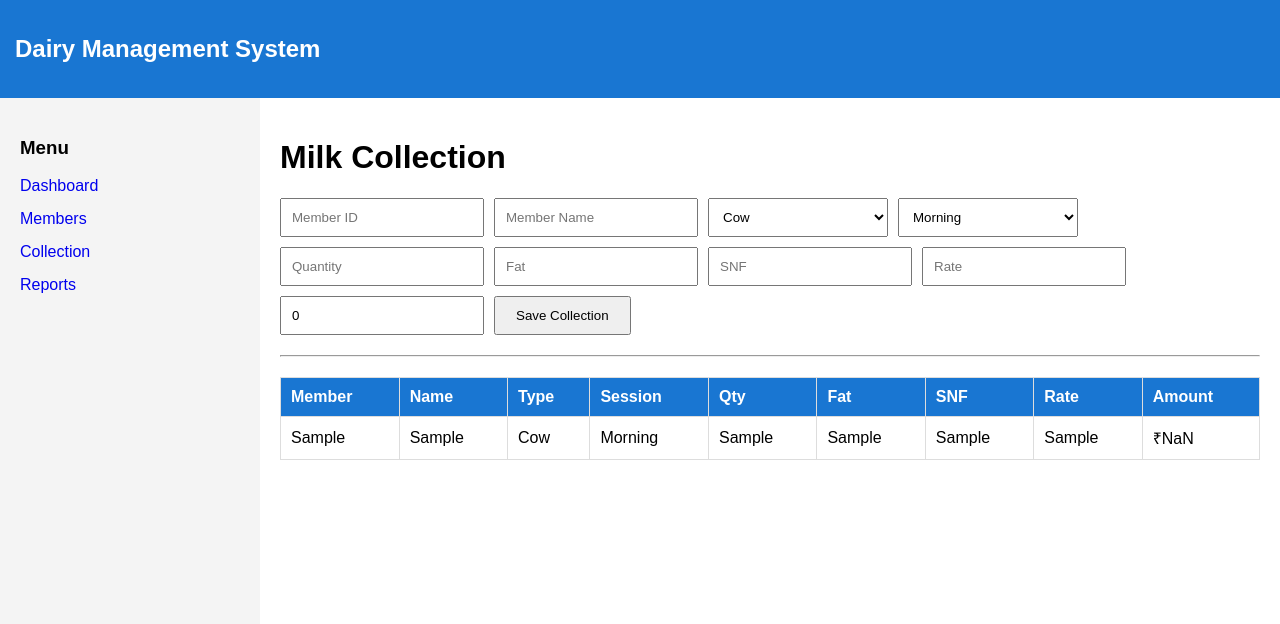
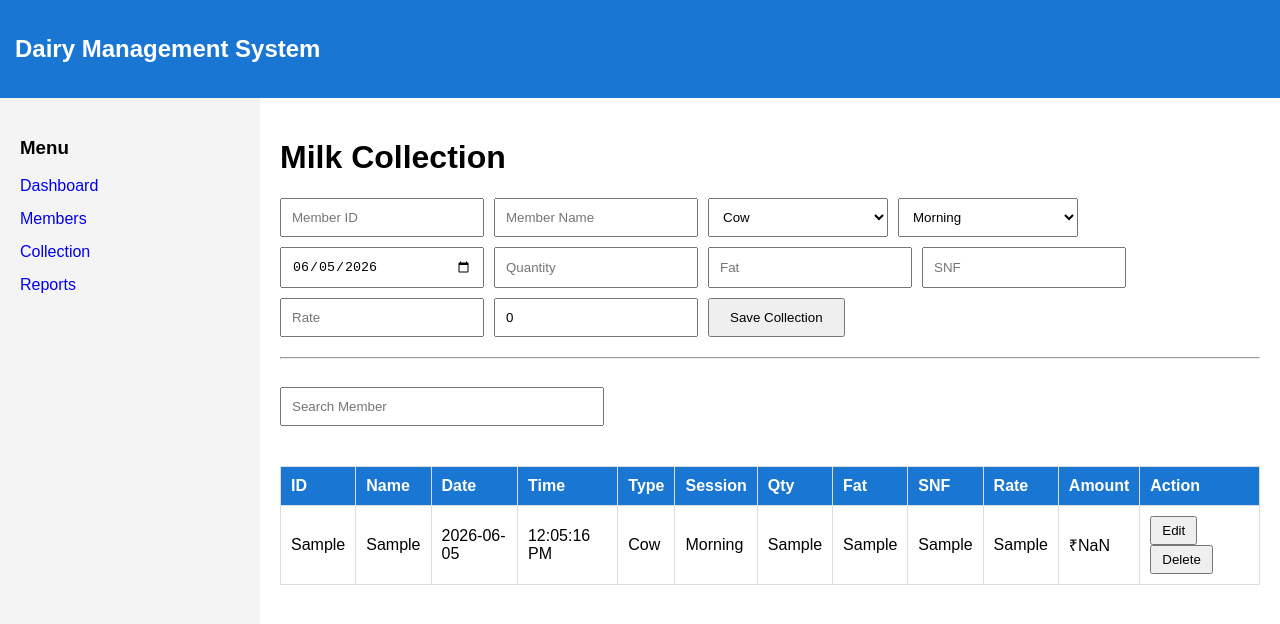
Before and after one commit to pranavgouraje-alt/dairy-management-system, a React app in the folder frontend/: page /collection in a window 1280 px wide. Both pictures are taken after typing "Sample", "Sample", "Sample", "Sample", "Sample", "Sample" into the empty fields and a click on the button "Save Collection". Shown: the top 624 px of the page. Built offline with nearby package versions, Linux system fonts and the light colour scheme; the HTML template or start-up script is replaced by a standard one.

Commit message:
: Professional milk collection module

```diff
--- a/frontend/src/pages/Collection.jsx
+++ b/frontend/src/pages/Collection.jsx
@@ -1,33 +1,81 @@
-import { useState } from "react";
+import { useState, useEffect } from "react";
 import MainLayout from "../layouts/MainLayout";
 
 function Collection() {
 
+  const emptyForm = {
+    memberId: "",
+    memberName: "",
+    milkType: "Cow",
+    session: "Morning",
+    quantity: "",
+    fat: "",
+    snf: "",
+    rate: "",
+    amount: 0,
+    collectionDate: new Date()
+      .toISOString()
+      .split("T")[0]
+  };
+
   const [collectionData, setCollectionData] =
-    useState({
-
-      memberId: "",
-
-      memberName: "",
-
-      milkType: "Cow",
-
-      session: "Morning",
-
-      quantity: "",
-
-      fat: "",
-
-      snf: "",
-
-      rate: "",
-
-      amount: 0
-
-    });
+    useState(emptyForm);
 
   const [collections, setCollections] =
     useState([]);
+
+  const [members, setMembers] =
+    useState([]);
+
+  const [search, setSearch] =
+    useState("");
+
+  const [editIndex, setEditIndex] =
+    useState(null);
+
+  // Load Members
+  useEffect(() => {
+
+    const savedMembers =
+      localStorage.getItem("members");
+
+    if (savedMembers) {
+
+      setMembers(
+        JSON.parse(savedMembers)
+      );
+
+    }
+
+  }, []);
+
+  // Load Collections
+  useEffect(() => {
+
+    const savedCollections =
+      localStorage.getItem(
+        "collections"
+      );
+
+    if (savedCollections) {
+
+      setCollections(
+        JSON.parse(savedCollections)
+      );
+
+    }
+
+  }, []);
+
+  // Save Collections
+  useEffect(() => {
+
+    localStorage.setItem(
+      "collections",
+      JSON.stringify(collections)
+    );
+
+  }, [collections]);
 
   function handleChange(e) {
 
@@ -45,22 +93,34 @@ function Collection() {
     ) {
 
       const quantity =
-        Number(
-          updatedData.quantity
-        );
+        Number(updatedData.quantity);
 
       const rate =
-        Number(
-          updatedData.rate
-        );
+        Number(updatedData.rate);
 
       updatedData.amount =
         quantity * rate;
     }
 
-    setCollectionData(
-      updatedData
+    setCollectionData(updatedData);
+  }
+
+  function findMember(memberId) {
+
+    const member = members.find(
+      (m) => m.memberId === memberId
     );
+
+    if (member) {
+
+      setCollectionData((prev) => ({
+        ...prev,
+        memberId,
+        memberName: member.name
+      }));
+
+    }
+
   }
 
   function saveCollection() {
@@ -79,34 +139,82 @@ function Collection() {
       return;
     }
 
-    setCollections([
-      ...collections,
-      collectionData
-    ]);
+    const record = {
+
+      ...collectionData,
+
+      collectionTime:
+        new Date()
+          .toLocaleTimeString()
+
+    };
+
+    if (editIndex !== null) {
+
+      const updatedCollections =
+        [...collections];
+
+      updatedCollections[
+        editIndex
+      ] = record;
+
+      setCollections(
+        updatedCollections
+      );
+
+      setEditIndex(null);
+
+    } else {
+
+      setCollections([
+        ...collections,
+        record
+      ]);
+
+    }
 
     setCollectionData({
-
-      memberId: "",
-
-      memberName: "",
-
-      milkType: "Cow",
-
-      session: "Morning",
-
-      quantity: "",
-
-      fat: "",
-
-      snf: "",
-
-      rate: "",
-
-      amount: 0
-
+      ...emptyForm,
+      collectionDate:
+        new Date()
+          .toISOString()
+          .split("T")[0]
     });
 
   }
+
+  function editCollection(index) {
+
+    setCollectionData(
+      collections[index]
+    );
+
+    setEditIndex(index);
+
+  }
+
+  function deleteCollection(index) {
+
+    const updatedCollections =
+      collections.filter(
+        (_, i) => i !== index
+      );
+
+    setCollections(
+      updatedCollections
+    );
+
+  }
+
+  const filteredCollections =
+    collections.filter(
+      (collection) =>
+        collection.memberName
+          .toLowerCase()
+          .includes(
+            search.toLowerCase()
+          )
+    );
 
   return (
 
@@ -122,7 +230,15 @@ function Collection() {
           name="memberId"
           placeholder="Member ID"
           value={collectionData.memberId}
-          onChange={handleChange}
+          onChange={(e) => {
+
+            handleChange(e);
+
+            findMember(
+              e.target.value
+            );
+
+          }}
         />
 
         <input
@@ -149,6 +265,13 @@ function Collection() {
           <option>Morning</option>
           <option>Evening</option>
         </select>
+
+        <input
+          type="date"
+          name="collectionDate"
+          value={collectionData.collectionDate}
+          onChange={handleChange}
+        />
 
         <input
           name="quantity"
@@ -187,38 +310,44 @@ function Collection() {
         <button
           onClick={saveCollection}
         >
-          Save Collection
+          {editIndex !== null
+            ? "Update Collection"
+            : "Save Collection"}
         </button>
 
       </div>
 
       <hr />
 
-      <table
-        className="member-table"
-      >
+      <input
+        className="search-box"
+        placeholder="Search Member"
+        value={search}
+        onChange={(e) =>
+          setSearch(
+            e.target.value
+          )
+        }
+      />
+
+      <table className="member-table">
 
         <thead>
 
           <tr>
 
-            <th>Member</th>
-
+            <th>ID</th>
             <th>Name</th>
-
+            <th>Date</th>
+            <th>Time</th>
             <th>Type</th>
-
             <th>Session</th>
-
             <th>Qty</th>
-
             <th>Fat</th>
-
             <th>SNF</th>
-
             <th>Rate</th>
-
             <th>Amount</th>
+            <th>Action</th>
 
           </tr>
 
@@ -226,7 +355,7 @@ function Collection() {
 
         <tbody>
 
-          {collections.map(
+          {filteredCollections.map(
             (
               collection,
               index
@@ -240,6 +369,14 @@ function Collection() {
 
                 <td>
                   {collection.memberName}
+                </td>
+
+                <td>
+                  {collection.collectionDate}
+                </td>
+
+                <td>
+                  {collection.collectionTime}
                 </td>
 
                 <td>
@@ -267,8 +404,27 @@ function Collection() {
                 </td>
 
                 <td>
-                  ₹
-                  {collection.amount}
+                  ₹{collection.amount}
+                </td>
+
+                <td>
+
+                  <button
+                    onClick={() =>
+                      editCollection(index)
+                    }
+                  >
+                    Edit
+                  </button>
+
+                  <button
+                    onClick={() =>
+                      deleteCollection(index)
+                    }
+                  >
+                    Delete
+                  </button>
+
                 </td>
 
               </tr>
```
